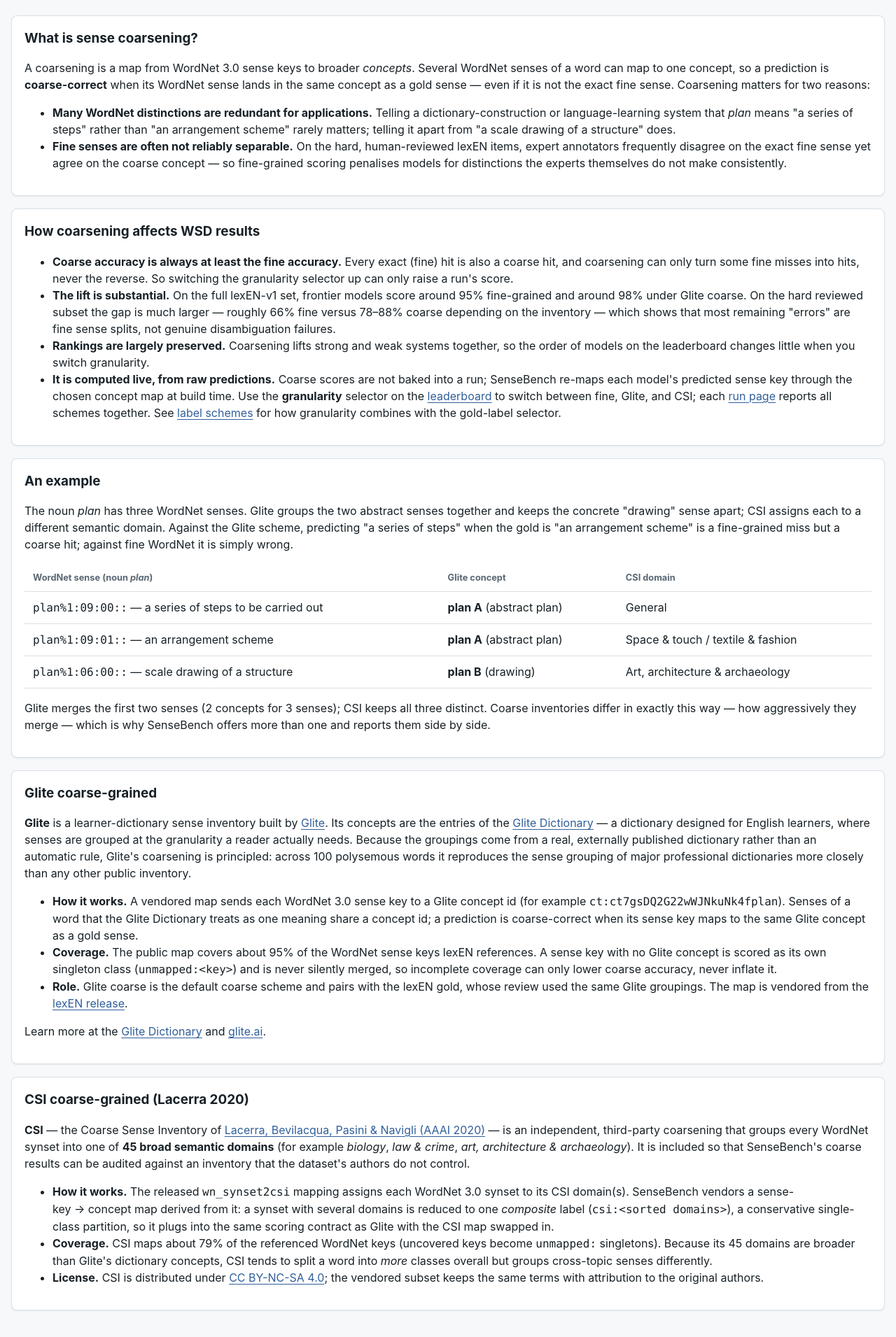
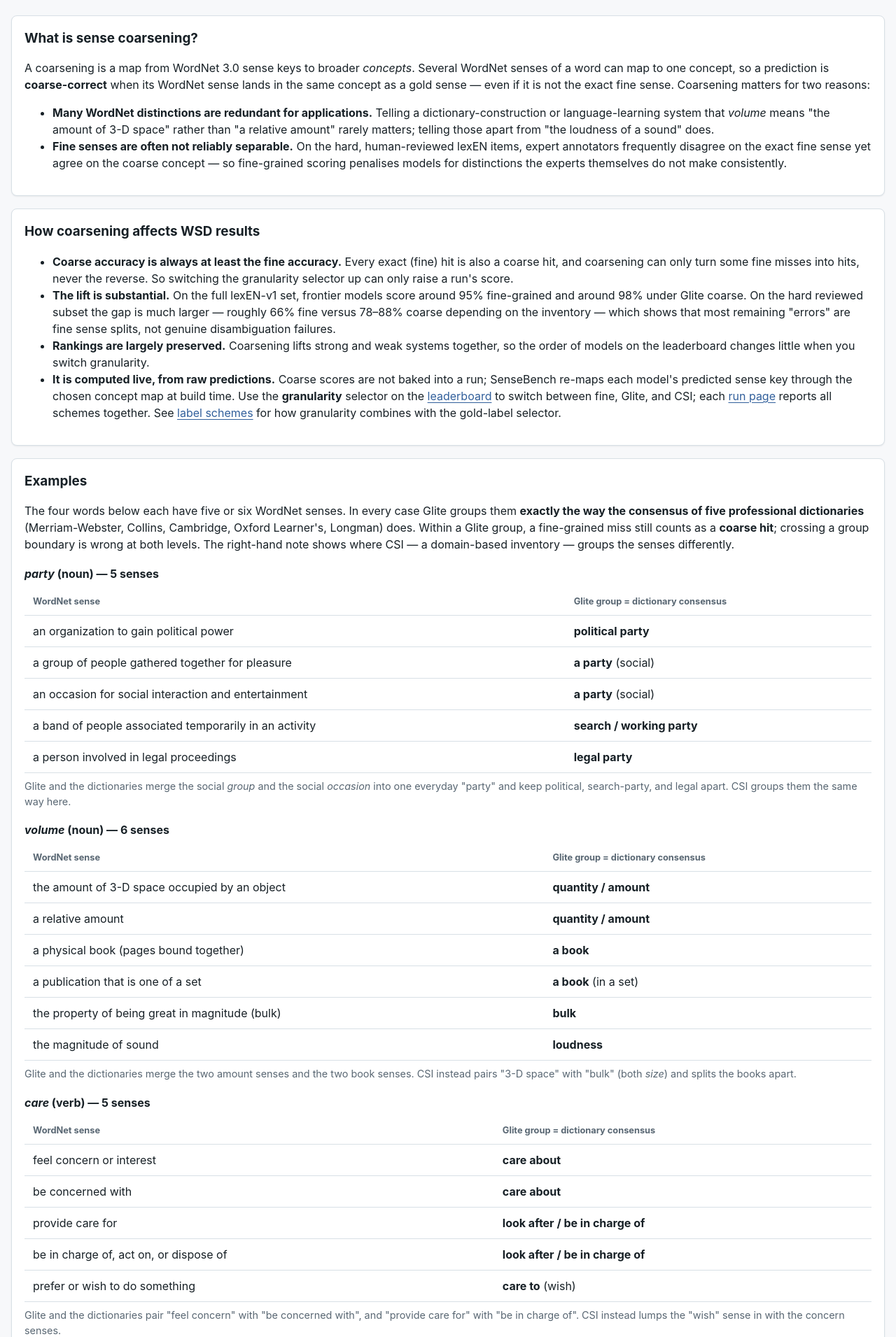
Before and after one commit to GliteTech/sensebench, a Python web app: template src/sensebench/site/templates/coarsening.html.j2 in a window 1280 px wide. Shown: the part 277-2188 px from the top of the page at 70% size. Run offline with Jinja, Linux system fonts and the light colour scheme; the template is opened without the code that fills it, so the values that code supplies are empty.

Commit message:
Replace the plan example on the coarsening page with four richer ones
The single 3-sense "plan" example is replaced by four 5–6-sense words chosen because Glite's
grouping exactly matches the consensus of the five professional dictionaries:
- party (political / social group+occasion / search party / legal),
- volume (quantity, the book, bulk, loudness),
- care (care about / look after / care to),
- replacement (the act of replacing vs. the replacing person-or-thing).
Each shows the Glite = dictionary grouping and notes where CSI differs. The intro motivation
bullet is retied from "plan" to "volume" for consistency. Template-only; renders cleanly.

Co-Authored-By: Claude Opus 4.8 (1M context) <noreply@anthropic.com>

```diff
--- a/src/sensebench/site/templates/coarsening.html.j2
+++ b/src/sensebench/site/templates/coarsening.html.j2
@@ -24,9 +24,9 @@
   <ul>
     <li>
       <strong>Many WordNet distinctions are redundant for applications.</strong> Telling a
-      dictionary-construction or language-learning system that <em>plan</em> means
-      "a series of steps" rather than "an arrangement scheme" rarely matters; telling it apart from
-      "a scale drawing of a structure" does.
+      dictionary-construction or language-learning system that <em>volume</em> means
+      "the amount of 3-D space" rather than "a relative amount" rarely matters; telling those apart
+      from "the loudness of a sound" does.
     </li>
     <li>
       <strong>Fine senses are often not reliably separable.</strong> On the hard, human-reviewed
@@ -68,44 +68,86 @@
 </section>
 
 <section class="doc-section">
-  <h2>An example</h2>
+  <h2>Examples</h2>
   <p>
-    The noun <em>plan</em> has three WordNet senses. Glite groups the two abstract senses together and
-    keeps the concrete "drawing" sense apart; CSI assigns each to a different semantic domain. Against
-    the Glite scheme, predicting "a series of steps" when the gold is "an arrangement scheme" is a
-    fine-grained miss but a coarse hit; against fine WordNet it is simply wrong.
+    The four words below each have five or six WordNet senses. In every case Glite groups them
+    <strong>exactly the way the consensus of five professional dictionaries</strong> (Merriam-Webster,
+    Collins, Cambridge, Oxford Learner's, Longman) does. Within a Glite group, a fine-grained miss
+    still counts as a <strong>coarse hit</strong>; crossing a group boundary is wrong at both levels.
+    The right-hand note shows where CSI — a domain-based inventory — groups the senses differently.
   </p>
+
+  <h3><em>party</em> (noun) — 5 senses</h3>
   <div class="table-scroll">
     <table>
-      <thead>
-        <tr>
-          <th>WordNet sense (noun <em>plan</em>)</th>
-          <th>Glite concept</th>
-          <th>CSI domain</th>
-        </tr>
-      </thead>
+      <thead><tr><th>WordNet sense</th><th>Glite group&nbsp;= dictionary consensus</th></tr></thead>
       <tbody>
-        <tr>
-          <td><code>plan%1:09:00::</code> — a series of steps to be carried out</td>
-          <td><strong>plan A</strong> (abstract plan)</td>
-          <td>General</td>
-        </tr>
-        <tr>
-          <td><code>plan%1:09:01::</code> — an arrangement scheme</td>
-          <td><strong>plan A</strong> (abstract plan)</td>
-          <td>Space &amp; touch / textile &amp; fashion</td>
-        </tr>
-        <tr>
-          <td><code>plan%1:06:00::</code> — scale drawing of a structure</td>
-          <td><strong>plan B</strong> (drawing)</td>
-          <td>Art, architecture &amp; archaeology</td>
-        </tr>
+        <tr><td>an organization to gain political power</td><td><strong>political party</strong></td></tr>
+        <tr><td>a group of people gathered together for pleasure</td><td><strong>a party</strong> (social)</td></tr>
+        <tr><td>an occasion for social interaction and entertainment</td><td><strong>a party</strong> (social)</td></tr>
+        <tr><td>a band of people associated temporarily in an activity</td><td><strong>search / working party</strong></td></tr>
+        <tr><td>a person involved in legal proceedings</td><td><strong>legal party</strong></td></tr>
       </tbody>
     </table>
   </div>
+  <p class="note">Glite and the dictionaries merge the social <em>group</em> and the social
+  <em>occasion</em> into one everyday "party" and keep political, search-party, and legal apart. CSI
+  groups them the same way here.</p>
+
+  <h3><em>volume</em> (noun) — 6 senses</h3>
+  <div class="table-scroll">
+    <table>
+      <thead><tr><th>WordNet sense</th><th>Glite group&nbsp;= dictionary consensus</th></tr></thead>
+      <tbody>
+        <tr><td>the amount of 3-D space occupied by an object</td><td><strong>quantity / amount</strong></td></tr>
+        <tr><td>a relative amount</td><td><strong>quantity / amount</strong></td></tr>
+        <tr><td>a physical book (pages bound together)</td><td><strong>a book</strong></td></tr>
+        <tr><td>a publication that is one of a set</td><td><strong>a book</strong> (in a set)</td></tr>
+        <tr><td>the property of being great in magnitude (bulk)</td><td><strong>bulk</strong></td></tr>
+        <tr><td>the magnitude of sound</td><td><strong>loudness</strong></td></tr>
+      </tbody>
+    </table>
+  </div>
+  <p class="note">Glite and the dictionaries merge the two amount senses and the two book senses. CSI
+  instead pairs "3-D space" with "bulk" (both <em>size</em>) and splits the books apart.</p>
+
+  <h3><em>care</em> (verb) — 5 senses</h3>
+  <div class="table-scroll">
+    <table>
+      <thead><tr><th>WordNet sense</th><th>Glite group&nbsp;= dictionary consensus</th></tr></thead>
+      <tbody>
+        <tr><td>feel concern or interest</td><td><strong>care about</strong></td></tr>
+        <tr><td>be concerned with</td><td><strong>care about</strong></td></tr>
+        <tr><td>provide care for</td><td><strong>look after / be in charge of</strong></td></tr>
+        <tr><td>be in charge of, act on, or dispose of</td><td><strong>look after / be in charge of</strong></td></tr>
+        <tr><td>prefer or wish to do something</td><td><strong>care to</strong> (wish)</td></tr>
+      </tbody>
+    </table>
+  </div>
+  <p class="note">Glite and the dictionaries pair "feel concern" with "be concerned with", and "provide
+  care for" with "be in charge of". CSI instead lumps the "wish" sense in with the concern senses.</p>
+
+  <h3><em>replacement</em> (noun) — 6 senses</h3>
+  <div class="table-scroll">
+    <table>
+      <thead><tr><th>WordNet sense</th><th>Glite group&nbsp;= dictionary consensus</th></tr></thead>
+      <tbody>
+        <tr><td>the act of furnishing an equivalent</td><td><strong>the act of replacing</strong></td></tr>
+        <tr><td>an event in which one thing is substituted for another</td><td><strong>the act of replacing</strong></td></tr>
+        <tr><td>filling again by supplying what has been used up</td><td><strong>the act of replacing</strong></td></tr>
+        <tr><td>someone who takes the place of another (surrogate)</td><td><strong>the replacing person / thing</strong></td></tr>
+        <tr><td>a person or thing that can take the place of another</td><td><strong>the replacing person / thing</strong></td></tr>
+        <tr><td>a person who follows next in order (successor)</td><td><strong>the replacing person / thing</strong></td></tr>
+      </tbody>
+    </table>
+  </div>
+  <p class="note">Glite and the dictionaries make one clean cut — the <em>act</em> of replacing vs. the
+  <em>person or thing</em> that does the replacing. CSI scatters the six senses across five domains.</p>
+
   <p>
-    Glite merges the first two senses (2 concepts for 3 senses); CSI keeps all three distinct. Coarse
-    inventories differ in exactly this way — how aggressively they merge — which is why SenseBench
+    These are typical: across 100 polysemous words, Glite reproduces the professional-dictionary
+    grouping more closely than any other public inventory. Coarse inventories differ mainly in
+    <em>how aggressively</em> and <em>along which lines</em> they merge — which is why SenseBench
     offers more than one and reports them side by side.
   </p>
 </section>
```
